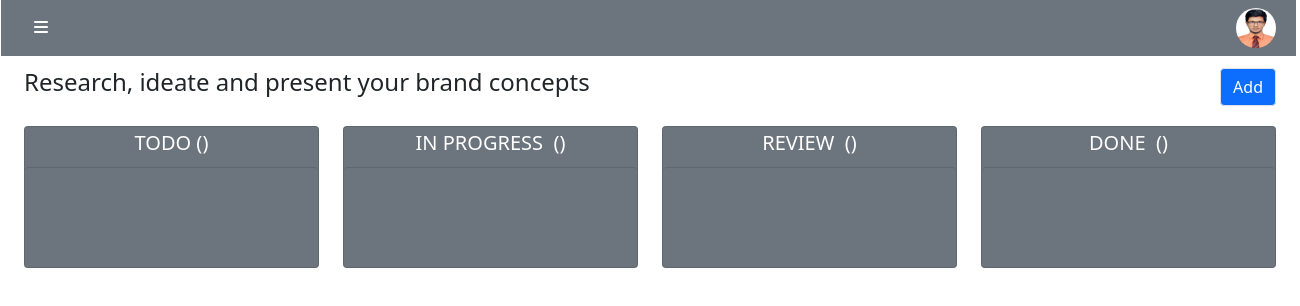
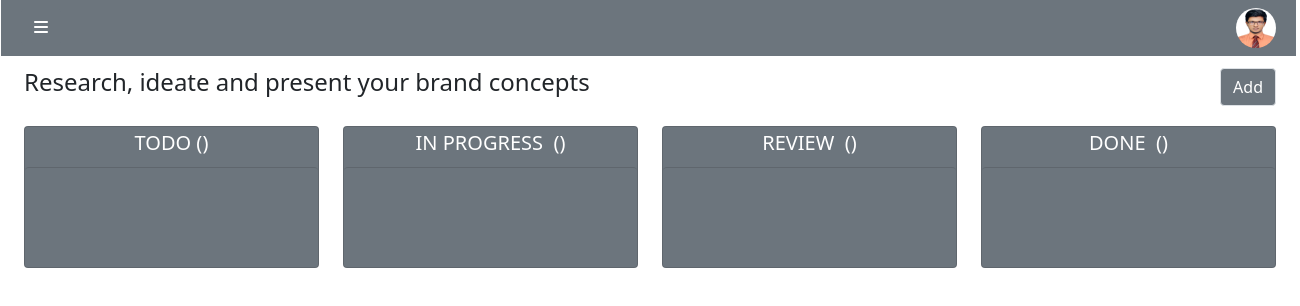
Before and after one commit to smhabibjr/Scrum-board-for-developers, an Electron app: page src/ui/index.html in a window 1300 px wide. Drawn offline with Linux system fonts and the light colour scheme; no server answers.

Commit message:
changed button color

```diff
--- a/src/ui/index.html
+++ b/src/ui/index.html
@@ -87,7 +87,7 @@
                 <h4>Research, ideate and present your brand concepts</h4>
               </div>
               <div class="col-6 d-flex justify-content-end">
-                <button id="add-new-task" class="border btn btn-primary">
+                <button id="add-new-task" class="border btn btn-secondary">
                   Add
                 </button>
               </div>
```
